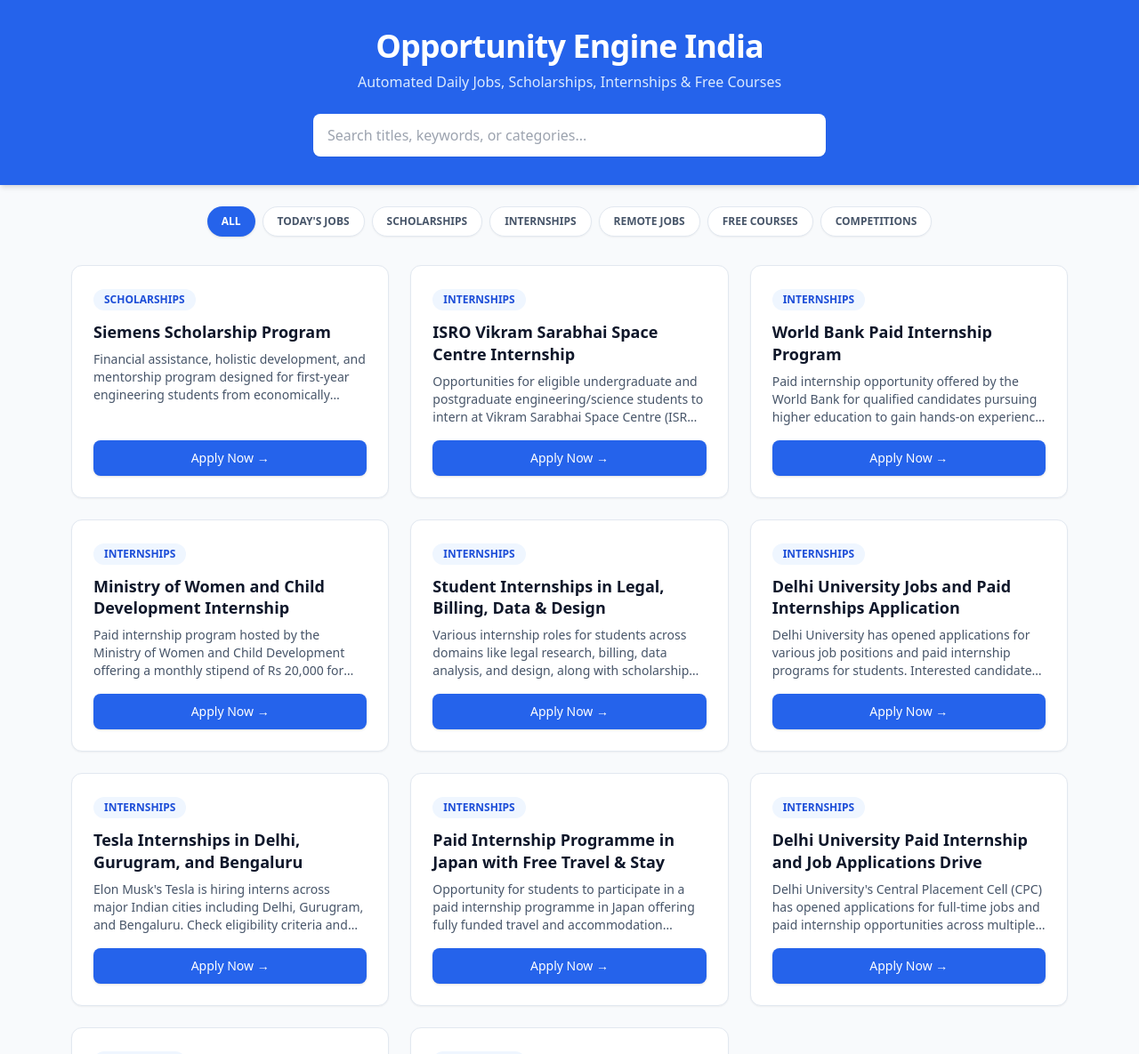
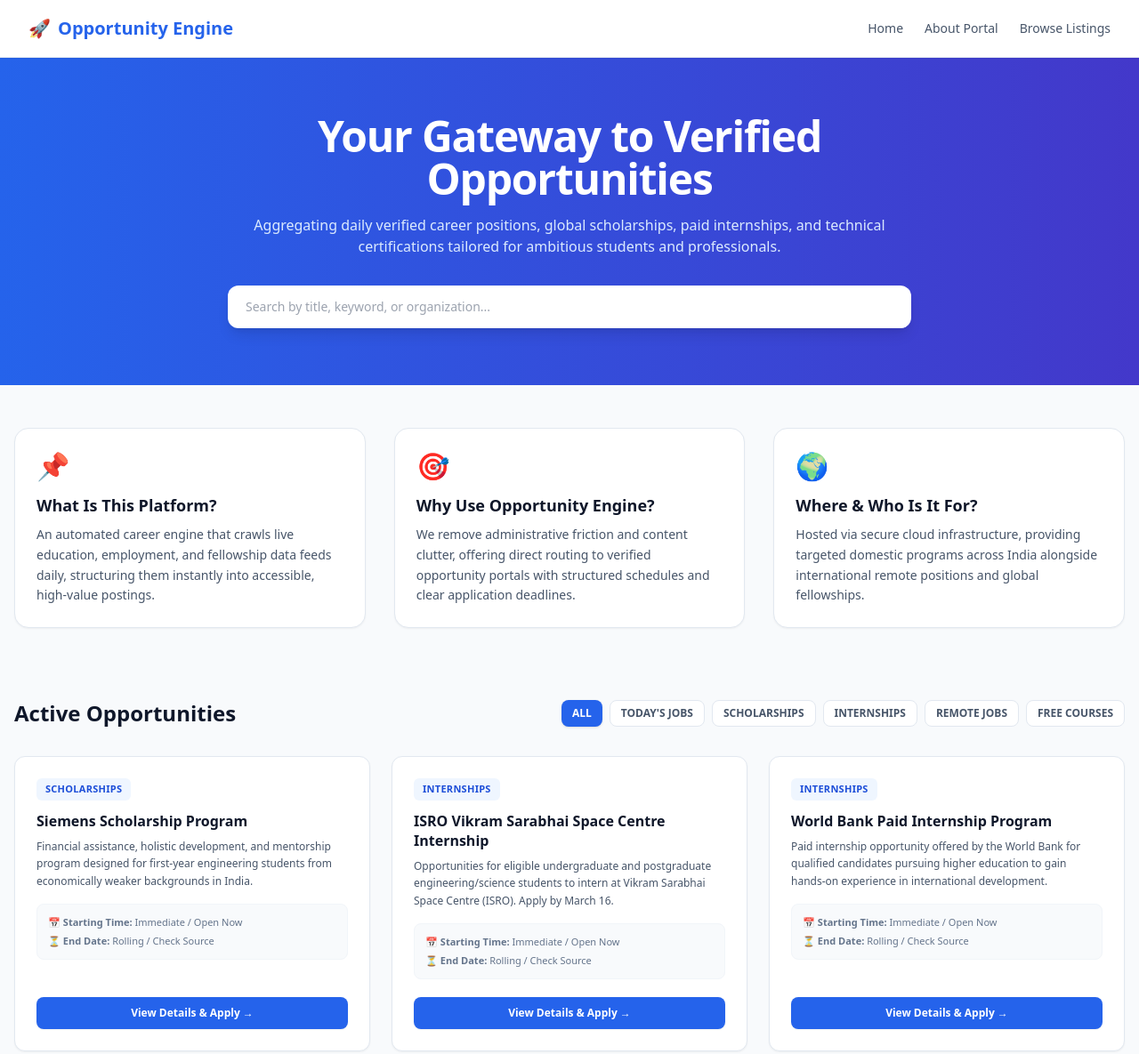
Before and after one commit to career003/opportunity-engine, a plain HTML site: page index.html in a window 1280 px wide. Shown: the top 1185 px of the page at 89% size. Drawn offline with nearby package versions, Linux system fonts and the light colour scheme.

Commit message:
Update index.html

```diff
--- a/index.html
+++ b/index.html
@@ -3,46 +3,88 @@
 <head>
     <meta charset="UTF-8">
     <meta name="viewport" content="width=device-width, initial-scale=1.0">
-    <title>Opportunity Engine India - Daily Jobs & Scholarships</title>
+    <title>Opportunity Engine India - Career & Scholarship Portal</title>
     <script src="https://cdn.tailwindcss.com"></script>
 </head>
-<body class="bg-slate-50 min-h-screen text-slate-800">
+<body class="bg-slate-50 min-h-screen text-slate-800 flex flex-col justify-between">
 
-    <!-- Header -->
-    <header class="bg-blue-600 text-white shadow-md py-8 px-4 text-center">
-        <h1 class="text-3xl md:text-4xl font-extrabold tracking-tight">Opportunity Engine India</h1>
-        <p class="mt-2 text-blue-100 text-sm md:text-base">Automated Daily Jobs, Scholarships, Internships & Free Courses</p>
+    <!-- Navigation Bar -->
+    <nav class="bg-white border-b border-slate-200 sticky top-0 z-50 shadow-sm">
+        <div class="max-w-7xl mx-auto px-4 sm:px-6 lg:px-8 h-16 flex items-center justify-between">
+            <div class="font-bold text-xl text-blue-600 flex items-center gap-2">
+                <span>🚀</span> Opportunity Engine
+            </div>
+            <div class="hidden md:flex space-x-6 text-sm font-medium text-slate-600">
+                <a href="#home" class="hover:text-blue-600 transition">Home</a>
+                <a href="#about" class="hover:text-blue-600 transition">About Portal</a>
+                <a href="#opportunities" class="hover:text-blue-600 transition">Browse Listings</a>
+            </div>
+        </div>
+    </nav>
 
-        <!-- Search Bar -->
-        <div class="mt-6 max-w-xl mx-auto">
-            <input type="text" id="searchInput" placeholder="Search titles, keywords, or categories..."
-                class="w-full px-4 py-3 rounded-lg text-slate-800 focus:outline-none focus:ring-2 focus:ring-blue-400 shadow-sm"
-                onkeyup="filterOpportunities()">
+    <!-- Hero Section -->
+    <header id="home" class="bg-gradient-to-r from-blue-600 to-indigo-700 text-white py-16 px-4 text-center">
+        <div class="max-w-3xl mx-auto">
+            <h1 class="text-3xl md:text-5xl font-extrabold tracking-tight">Your Gateway to Verified Opportunities</h1>
+            <p class="mt-4 text-blue-100 text-sm md:text-base leading-relaxed">
+                Aggregating daily verified career positions, global scholarships, paid internships, and technical certifications tailored for ambitious students and professionals.
+            </p>
+            <div class="mt-8">
+                <input type="text" id="searchInput" placeholder="Search by title, keyword, or organization..."
+                    class="w-full px-5 py-3.5 rounded-xl text-slate-800 focus:outline-none focus:ring-4 focus:ring-blue-400/50 shadow-lg text-sm"
+                    onkeyup="filterOpportunities()">
+            </div>
         </div>
     </header>
 
-    <!-- Category Filters -->
-    <nav class="max-w-6xl mx-auto px-4 mt-6 flex flex-wrap gap-2 justify-center" id="categoryFilters">
-        <button onclick="filterCategory('ALL')" class="cat-btn px-4 py-2 rounded-full text-xs font-semibold bg-blue-600 text-white shadow transition">ALL</button>
-        <button onclick="filterCategory(this.innerText)" class="cat-btn px-4 py-2 rounded-full text-xs font-semibold bg-white text-slate-600 border border-slate-200 hover:bg-slate-100 shadow-sm transition">TODAY'S JOBS</button>
-        <button onclick="filterCategory(this.innerText)" class="cat-btn px-4 py-2 rounded-full text-xs font-semibold bg-white text-slate-600 border border-slate-200 hover:bg-slate-100 shadow-sm transition">SCHOLARSHIPS</button>
-        <button onclick="filterCategory(this.innerText)" class="cat-btn px-4 py-2 rounded-full text-xs font-semibold bg-white text-slate-600 border border-slate-200 hover:bg-slate-100 shadow-sm transition">INTERNSHIPS</button>
-        <button onclick="filterCategory(this.innerText)" class="cat-btn px-4 py-2 rounded-full text-xs font-semibold bg-white text-slate-600 border border-slate-200 hover:bg-slate-100 shadow-sm transition">REMOTE JOBS</button>
-        <button onclick="filterCategory(this.innerText)" class="cat-btn px-4 py-2 rounded-full text-xs font-semibold bg-white text-slate-600 border border-slate-200 hover:bg-slate-100 shadow-sm transition">FREE COURSES</button>
-        <button onclick="filterCategory(this.innerText)" class="cat-btn px-4 py-2 rounded-full text-xs font-semibold bg-white text-slate-600 border border-slate-200 hover:bg-slate-100 shadow-sm transition">COMPETITIONS</button>
-    </nav>
+    <!-- About Content Section (What, Why, Where) -->
+    <section id="about" class="max-w-7xl mx-auto px-4 py-12 grid grid-cols-1 md:grid-cols-3 gap-8">
+        <div class="bg-white p-6 rounded-2xl shadow-sm border border-slate-200">
+            <div class="text-3xl mb-3">📌</div>
+            <h3 class="text-lg font-bold text-slate-900 mb-2">What Is This Platform?</h3>
+            <p class="text-sm text-slate-600 leading-relaxed">
+                An automated career engine that crawls live education, employment, and fellowship data feeds daily, structuring them instantly into accessible, high-value postings.
+            </p>
+        </div>
+        <div class="bg-white p-6 rounded-2xl shadow-sm border border-slate-200">
+            <div class="text-3xl mb-3">🎯</div>
+            <h3 class="text-lg font-bold text-slate-900 mb-2">Why Use Opportunity Engine?</h3>
+            <p class="text-sm text-slate-600 leading-relaxed">
+                We remove administrative friction and content clutter, offering direct routing to verified opportunity portals with structured schedules and clear application deadlines.
+            </p>
+        </div>
+        <div class="bg-white p-6 rounded-2xl shadow-sm border border-slate-200">
+            <div class="text-3xl mb-3">🌍</div>
+            <h3 class="text-lg font-bold text-slate-900 mb-2">Where & Who Is It For?</h3>
+            <p class="text-sm text-slate-600 leading-relaxed">
+                Hosted via secure cloud infrastructure, providing targeted domestic programs across India alongside international remote positions and global fellowships.
+            </p>
+        </div>
+    </section>
 
-    <!-- Main Content Grid -->
-    <main class="max-w-6xl mx-auto px-4 py-8">
+    <!-- Main Listings Section -->
+    <main id="opportunities" class="max-w-7xl mx-auto px-4 py-8 flex-grow w-full">
+        <div class="flex flex-col md:flex-row md:items-center justify-between mb-8 gap-4">
+            <h2 class="text-2xl font-bold text-slate-900">Active Opportunities</h2>
+            <!-- Category Filters -->
+            <div class="flex flex-wrap gap-2" id="categoryFilters">
+                <button onclick="filterCategory('ALL')" class="cat-btn px-3 py-1.5 rounded-lg text-xs font-semibold bg-blue-600 text-white shadow transition">ALL</button>
+                <button onclick="filterCategory(this.innerText)" class="cat-btn px-3 py-1.5 rounded-lg text-xs font-semibold bg-white text-slate-600 border border-slate-200 hover:bg-slate-100 transition">TODAY'S JOBS</button>
+                <button onclick="filterCategory(this.innerText)" class="cat-btn px-3 py-1.5 rounded-lg text-xs font-semibold bg-white text-slate-600 border border-slate-200 hover:bg-slate-100 transition">SCHOLARSHIPS</button>
+                <button onclick="filterCategory(this.innerText)" class="cat-btn px-3 py-1.5 rounded-lg text-xs font-semibold bg-white text-slate-600 border border-slate-200 hover:bg-slate-100 transition">INTERNSHIPS</button>
+                <button onclick="filterCategory(this.innerText)" class="cat-btn px-3 py-1.5 rounded-lg text-xs font-semibold bg-white text-slate-600 border border-slate-200 hover:bg-slate-100 transition">REMOTE JOBS</button>
+                <button onclick="filterCategory(this.innerText)" class="cat-btn px-3 py-1.5 rounded-lg text-xs font-semibold bg-white text-slate-600 border border-slate-200 hover:bg-slate-100 transition">FREE COURSES</button>
+            </div>
+        </div>
+
         <div id="opportunityGrid" class="grid grid-cols-1 md:grid-cols-2 lg:grid-cols-3 gap-6">
-            <!-- Dynamic cards will load here -->
-            <div class="col-span-full text-center py-12 text-slate-400">Loading live opportunities...</div>
+            <div class="col-span-full text-center py-16 text-slate-400">Loading structured opportunities...</div>
         </div>
     </main>
 
     <!-- Footer -->
-    <footer class="text-center py-6 text-xs text-slate-400 border-t border-slate-200 mt-12">
-        Powered by Python & Gemini AI • Updated Automatically on GitHub Pages
+    <footer class="bg-white border-t border-slate-200 text-center py-6 text-xs text-slate-500 mt-16">
+        <p>© 2026 Opportunity Engine • Fully Automated Platform Hosted on GitHub Pages</p>
     </footer>
 
     <script>
@@ -56,27 +98,35 @@
                 displayOpportunities(allOpportunities);
             } catch (error) {
                 document.getElementById('opportunityGrid').innerHTML = `
-                    <div class="col-span-full text-center text-red-500 py-8">Failed to load opportunities data. Please check back shortly.</div>`;
+                    <div class="col-span-full text-center text-red-500 py-8 bg-white rounded-xl border border-slate-200">Unable to load active listings database. Please check back shortly.</div>`;
             }
         }
 
         function displayOpportunities(items) {
             const grid = document.getElementById('opportunityGrid');
             if (items.length === 0) {
-                grid.innerHTML = `<div class="col-span-full text-center text-slate-500 py-12">No opportunities found matching your criteria.</div>`;
+                grid.innerHTML = `<div class="col-span-full text-center text-slate-500 py-16 bg-white rounded-xl border border-slate-200">No matching active positions found.</div>`;
                 return;
             }
 
             grid.innerHTML = items.map(item => `
                 <div class="bg-white rounded-xl shadow-sm border border-slate-200 p-6 flex flex-col justify-between hover:shadow-md transition">
                     <div>
-                        <span class="inline-block px-3 py-1 text-xs font-bold text-blue-700 bg-blue-50 rounded-full mb-3">${item.category || 'OPPORTUNITY'}</span>
-                        <h3 class="text-lg font-bold text-slate-900 leading-snug mb-2">${item.title}</h3>
-                        <p class="text-sm text-slate-600 line-clamp-3 mb-4">${item.description}</p>
+                        <div class="flex items-center justify-between mb-3">
+                            <span class="px-2.5 py-1 text-[11px] font-bold text-blue-700 bg-blue-50 rounded-md tracking-wide">${item.category || 'OPPORTUNITY'}</span>
+                        </div>
+                        <h3 class="text-base font-bold text-slate-900 leading-snug mb-2">${item.title}</h3>
+                        <p class="text-xs text-slate-600 line-clamp-3 mb-4 leading-relaxed">${item.description}</p>
+
+                        <!-- Timeline Specs -->
+                        <div class="text-[11px] text-slate-500 space-y-1 mb-5 bg-slate-50 p-3 rounded-lg border border-slate-100">
+                            <div><strong>📅 Starting Time:</strong> Immediate / Open Now</div>
+                            <div><strong>⏳ End Date:</strong> Rolling / Check Source</div>
+                        </div>
                     </div>
                     <a href="${item.link}" target="_blank" rel="noopener noreferrer"
-                        class="w-full text-center bg-blue-600 hover:bg-blue-700 text-white font-medium text-sm py-2.5 px-4 rounded-lg shadow transition">
-                        Apply Now &rarr;
+                        class="w-full text-center bg-blue-600 hover:bg-blue-700 text-white font-semibold text-xs py-2.5 px-4 rounded-lg shadow-sm transition">
+                        View Details & Apply &rarr;
                     </a>
                 </div>
             `).join('');
@@ -84,16 +134,13 @@
 
         function filterCategory(category) {
             currentCategory = category;
-
-            // Highlight active button
             document.querySelectorAll('.cat-btn').forEach(btn => {
                 if (btn.innerText === category) {
-                    btn.className = "cat-btn px-4 py-2 rounded-full text-xs font-semibold bg-blue-600 text-white shadow transition";
+                    btn.className = "cat-btn px-3 py-1.5 rounded-lg text-xs font-semibold bg-blue-600 text-white shadow transition";
                 } else {
-                    btn.className = "cat-btn px-4 py-2 rounded-full text-xs font-semibold bg-white text-slate-600 border border-slate-200 hover:bg-slate-100 shadow-sm transition";
+                    btn.className = "cat-btn px-3 py-1.5 rounded-lg text-xs font-semibold bg-white text-slate-600 border border-slate-200 hover:bg-slate-100 transition";
                 }
             });
-
             applyFilters();
         }
 
@@ -103,13 +150,11 @@
 
         function applyFilters() {
             const query = document.getElementById('searchInput').value.toLowerCase();
-
             const filtered = allOpportunities.filter(item => {
                 const matchesCategory = currentCategory === 'ALL' || item.category === currentCategory;
                 const matchesSearch = item.title.toLowerCase().includes(query) || item.description.toLowerCase().includes(query);
                 return matchesCategory && matchesSearch;
             });
-
             displayOpportunities(filtered);
         }
 
```
